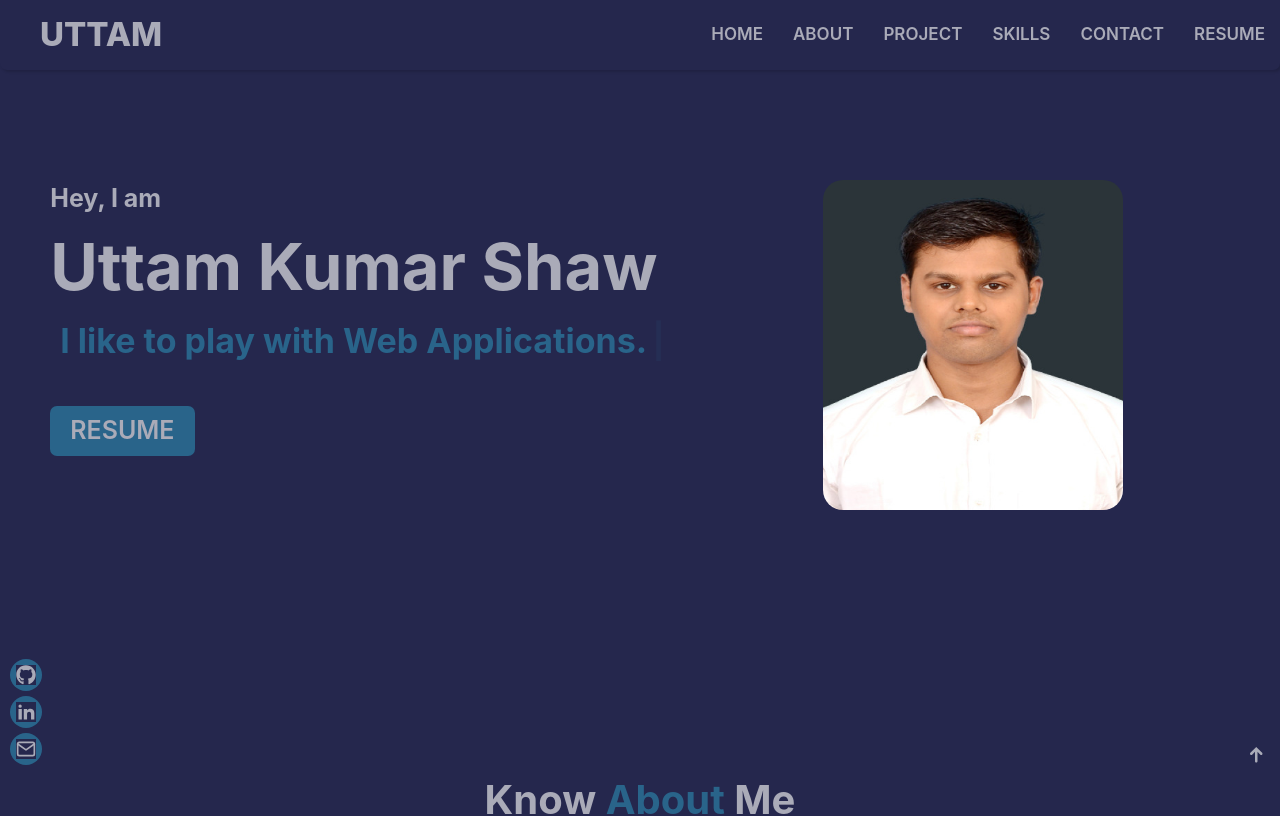
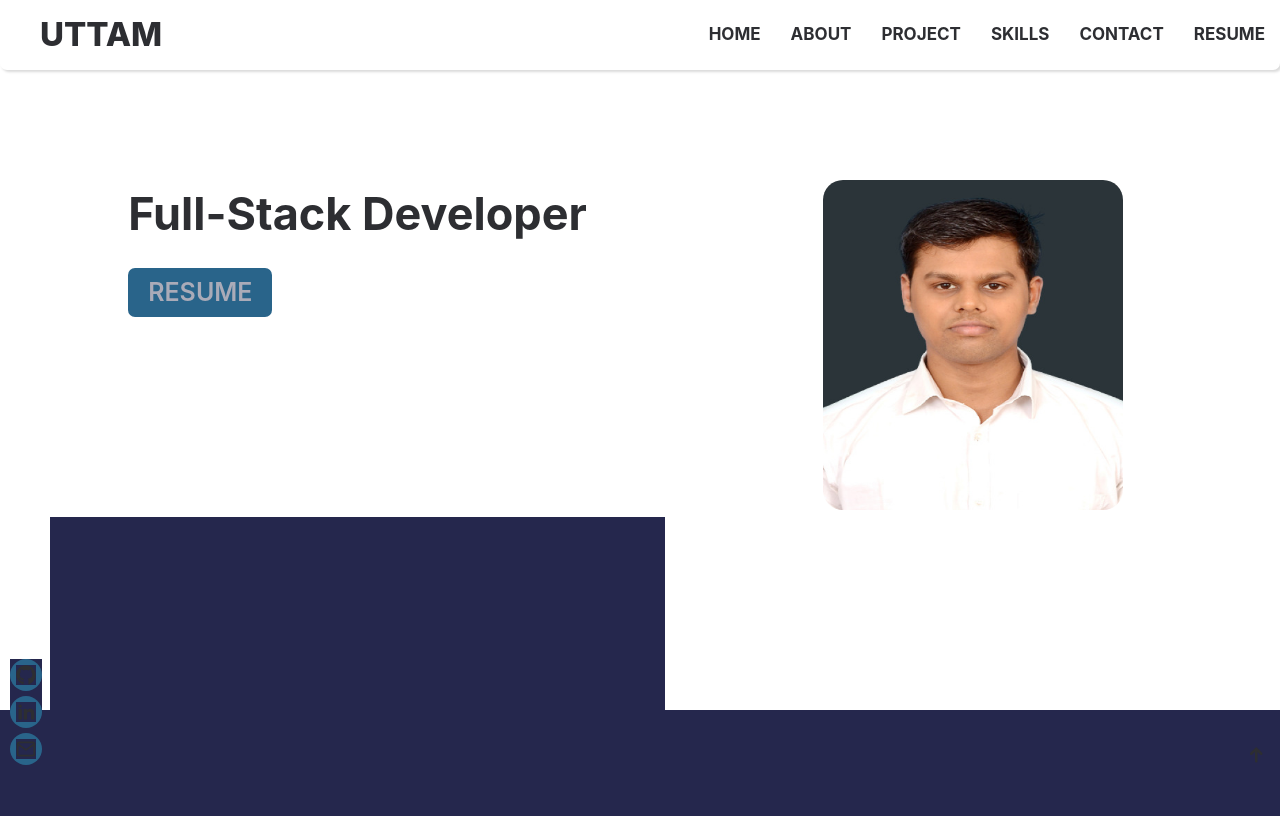
Before and after one commit to uttamkrshaw/portfolio-Templates, a React (Create React App) app: page / in a window 1280 px wide. Shown: the top 816 px of the page. Built offline with nearby package versions, Linux system fonts and the light colour scheme.

Commit message:
Testin new Portfolio design

```diff
--- a/src/App.css
+++ b/src/App.css
@@ -14,7 +14,7 @@
 }
 
 .App-header {
-  background-color: #282c34;
+  background-color: #fff;
   min-height: 100vh;
   display: flex;
   flex-direction: column;
@@ -25,7 +25,7 @@
 }
 
 .App-link {
-  color: #61dafb;
+  color: white;
 }
 
 @keyframes App-logo-spin {
--- a/src/App.js
+++ b/src/App.js
@@ -12,15 +12,13 @@ function App() {
     return (
         <div>
             <Navbar/>
-            <Home/>
-            <About/>
+            <Home/> {/* <About/>
             <Projects/>
             <Skills/>
             <SoftSkills/>
             <Github/>
             <Stars/>
-            <Contact/>
-        </div>
+            <Contact/> */} </div>
     );
 }
 export default App;
--- a/src/Components/Calendar/Stars.jsx
+++ b/src/Components/Calendar/Stars.jsx
@@ -21,12 +21,11 @@ const Default = ({ children }) => {
 };
 
 export const Stars = () => {
-  const { colorMode, toggleColorMode } = useColorMode();
   return (
     <div
       className="stars_container"
       style={{
-        backgroundColor: colorMode === "light" ? "#25274D" : "#25274D",
+        backgroundColor:"#FFFFFF",
       }}
     >
       <div className="main_box">
--- a/src/Components/Contacts/Contact.jsx
+++ b/src/Components/Contacts/Contact.jsx
@@ -7,7 +7,6 @@ import React, { useRef } from "react";
 import emailjs from "@emailjs/browser";
 
 export const Contact = () => {
-  const { colorMode, toggleColorMode } = useColorMode();
   const form = useRef();
 
   const sendEmail = (e) => {
@@ -33,7 +32,7 @@ export const Contact = () => {
   return (
     <div
       style={{
-        backgroundColor: colorMode == "light" ? "#25274D" : "#25274D",
+        backgroundColor:"#FFFFFF",
 
       }}
       className="contact_container"
--- a/src/Components/Home/Home.css
+++ b/src/Components/Home/Home.css
@@ -4,7 +4,12 @@
   margin: 0;
   padding: 0;
   box-sizing: border-box;
-  color: #AAABB8;
+  color: #2D2E32;
+  ;
+}
+
+#home {
+  background-color: white;
 }
 
 body {
@@ -16,6 +21,7 @@ body {
 
 .home_Container {
   padding: 50px 0px 0px 50px;
+  background-color: white;
 }
 
 .home_Container_box {
@@ -23,14 +29,16 @@ body {
   justify-content: center;
   align-items: center;
   padding: 130px 0 200px 0;
+  background-color: white;
 }
 
 .home_box_img {
   height: 330px;
   width: 300px;
+  cursor: pointer;
+  background-color: white;
+}
 
-  cursor: pointer;
-}
 .home_box_img img {
   height: 100%;
   width: 100%;
@@ -38,15 +46,20 @@ body {
 }
 
 /* ------------------------ Home text--------------------------- */
+.home_box_content {
+  background-color: white;
+}
 
 .home_box_content h6 {
   font-size: 25px;
   font-weight: 700;
+  background-color: white;
 }
 
-.home_box_content h4 {
-  font-size: 65px;
+.home_box_content h5 {
+  font-size: 45px;
   font-weight: 700;
+  background-color: white;
 }
 
 .full {
@@ -59,11 +72,13 @@ body {
   margin-top: -20px;
   font-weight: 700;
 }
+
 .home_box_content span {
   font-weight: 700;
   color: #29648A;
   margin: 0 0 20px 5px;
 }
+
 .home_box_content button {
   font-size: 25px;
   font-weight: 600;
@@ -73,6 +88,7 @@ body {
   border-radius: 7px;
   margin-top: 20px;
 }
+
 .home_box_content button:hover {
   background-color: #2E9CCA;
   color: #AAABB8;
@@ -87,6 +103,7 @@ body {
   bottom: 30px;
   left: 10px;
 }
+
 .header_ul li {
   background-color: #29648A;
   color: #AAABB8;
@@ -117,6 +134,7 @@ body {
   font-size: 30px;
   font-weight: 700;
 }
+
 .home_up_arrow:hover {
   /* border: 1px solid #e4002b; */
   color: #29648A;
@@ -144,6 +162,7 @@ html {
   margin-top: -20px;
   font-weight: 700;
 }
+
 .home_Container_box_tablet span {
   font-weight: 700;
   color: #AAABB8;
@@ -163,6 +182,7 @@ html {
   cursor: pointer;
   margin: -40px 0;
 }
+
 .home_box_img_tablet img {
   height: 100%;
   width: 100%;
@@ -187,12 +207,14 @@ html {
   font-size: 30px;
   font-weight: 700;
 }
+
 .home_box_content_tablet span {
   font-size: 30px;
   font-weight: 700;
   color: #AAABB8;
   margin: 0 0 15px 5px;
 }
+
 .home_box_content_tablet button {
   font-size: 25px;
   font-weight: 600;
@@ -202,6 +224,7 @@ html {
   border-radius: 7px;
   margin-top: 20px;
 }
+
 .home_box_content_tablet button:hover {
   background-color: #fff;
   color: #AAABB8;
@@ -226,6 +249,7 @@ html {
   width: 300px;
   cursor: pointer;
 }
+
 .home_box_img_mobile img {
   height: 100%;
   width: 100%;
@@ -256,12 +280,14 @@ html {
   font-size: 23px;
   font-weight: 700;
 }
+
 .home_box_content_mobile span {
   font-size: 20px;
   font-weight: 700;
   color: #AAABB8;
   margin-left: 5px;
 }
+
 .home_box_content_mobile button {
   font-size: 25px;
   font-weight: 600;
@@ -271,6 +297,7 @@ html {
   border-radius: 7px;
   margin-top: 20px;
 }
+
 .home_box_content_mobile button:hover {
   background-color: #fff;
   color: #AAABB8;
--- a/src/Components/Home/Home.jsx
+++ b/src/Components/Home/Home.jsx
@@ -29,7 +29,6 @@ const Default = ({ children }) => {
 };
 
 export const Home = () => {
-  const { colorMode, toggleColorMode } = useColorMode();
   const resumeOpen = () => {
     window.open(UttamKumarShawResume);
   };
@@ -38,20 +37,19 @@ export const Home = () => {
       <Desktop>
         <div
           style={{
-            backgroundColor: colorMode == "light" ? "#25274D" : "#25274D",
+            backgroundColor: "#FFFFFF",
           }}
           className="home_Container"
           id="home"
         >
-          <SimpleGrid columns={[1, 1, 1, 2]}>
+          <SimpleGrid columns={[1, 1, 1, 2]} style={{ backgroundColor: 'white' }}>
             <Box height="auto">
               <div className="home_Container_box">
                 <div className="home_box_content">
-                  <h6>Hey, I am </h6>
-                  <h4 id="user-detail-name">Uttam Kumar Shaw</h4>
+                  {/* <h6>Hey, I am </h6> */}
+                  <h5 id="user-detail-name">Full-Stack Developer</h5>
                   <div className="full">
-                    <p></p>
-                    <span>
+                    {/* <span>
                       <Typewriter
                         options={{
                           strings: [
@@ -62,7 +60,7 @@ export const Home = () => {
                           loop: true,
                         }}
                       />
-                    </span>
+                    </span> */}
                   </div>
                   <button
                   // id="resume-button-2"
@@ -98,7 +96,6 @@ export const Home = () => {
                   <img
                     className="home-img"
                     style={{ borderRadius: "20px" }}
-                    //src="https://avatars.githubusercontent.com/u/112754761?s=400&u=34585d279e84f196235a079ea6e84bfa9e2cfe19&v=4"
                     src={profile}
                     alt="Profile_image"
                   />
@@ -151,7 +148,7 @@ export const Home = () => {
       <Tablet>
         <div
           style={{
-            backgroundColor: colorMode == "light" ? "#25274D" : "#25274D",
+            backgroundColor: "#FFFFFF",
           }}
           className="home_Container_tablet"
           id="home"
@@ -262,7 +259,7 @@ export const Home = () => {
       <Mobile>
         <div
           style={{
-            backgroundColor: colorMode == "light" ? "#25274D" : "#25274D",
+            backgroundColor: "#FFFFFF",
             // backgroundColor: colorMode == "dark" ? "#edf2f8" : "#1a202c",
           }}
           className="home_Container_mobile"
--- a/src/Components/Navbar/Navbar.css
+++ b/src/Components/Navbar/Navbar.css
@@ -4,29 +4,28 @@
   margin: 0;
   padding: 0;
   box-sizing: border-box;
-  color: #AAABB8;
-
+  color: #2D2E32;
 }
 
 body {
   font-family: "Poppins", sans-serif;
 }
+
 html {
   scroll-behavior: smooth;
 }
 
 .navbar {
+  color: #fff;
   border-radius: 7px !important;
   margin: 0%;
   padding: 0%;
-  /* border: 6px solid rgb(240, 19, 11); */
   border-bottom: none !important;
   height: 70px;
   width: 100%;
   position: fixed;
   z-index: 1;
   box-shadow: rgba(0, 0, 0, 0.15) 1.95px 1.95px 2.6px;
-  /* box-shadow: rgba(0, 0, 0, 0.25) 0px 54px 55px, rgba(0, 0, 0, 0.12) 0px -12px 30px, rgba(0, 0, 0, 0.12) 0px 4px 6px, rgba(0, 0, 0, 0.17) 0px 12px 13px, rgba(0, 0, 0, 0.09) 0px -3px 5px; */
 }
 
 .navbar_container {
@@ -34,6 +33,11 @@ html {
   display: flex;
   align-items: center;
   justify-content: space-between;
+  background-color: white;
+}
+
+.navbar_left {
+  background-color: white;
 }
 
 .navbar_left_logo {
@@ -41,11 +45,15 @@ html {
   justify-content: center;
   align-items: center;
   margin-left: 40px;
+  background-color: white;
 }
+
 .navbar_left_logo h2 {
   font-weight: 800;
   font-size: 33px;
+  background-color: white;
 }
+
 .navbar_left_logo span {
   color: #2E9CCA;
 }
@@ -54,19 +62,24 @@ html {
   display: flex;
   list-style-type: none;
   align-items: center;
+  background-color: white;
+}
+
+.navbar_right li {
+  background-color: white;
 }
 
 .navbar_right li a,
 button {
   text-decoration: none;
-  font-weight: 600;
+  font-weight: 700;
   font-size: 17px;
   padding: 0 15px;
+  background-color: white;
 }
 
 .navbar_right a:hover {
-  background-color: #464866;
-  color: #fff;
+  color: blue;
   padding: 10px 15px;
   border-radius: 10px;
 }
@@ -76,7 +89,7 @@ button {
 .Ultablet {
   list-style: none;
   margin-top: 30px;
-  color: #AAABB8;
+  color: white;
 }
 
 .Ultablet li {
@@ -90,5 +103,5 @@ button {
   cursor: pointer;
   height: 80px;
   width: 100%;
-  background-color: #464866;
+  background-color: blue;
 }
--- a/src/Components/Navbar/Navbar.jsx
+++ b/src/Components/Navbar/Navbar.jsx
@@ -41,7 +41,6 @@ const Default = ({ children }) => {
 };
 
 export const Navbar = () => {
-  const { colorMode, toggleColorMode } = useColorMode();
   const { isOpen, onOpen, onClose } = useDisclosure();
   const btnRef = React.useRef();
 
@@ -50,14 +49,9 @@ export const Navbar = () => {
       {/* --------------------------Desktop--------------------------------------- */}
       <Desktop>
         <Box>
-          <div
-            style={{
-              backgroundColor: colorMode == "light" ? "#25274D" : "#25274D",
-            }}
-            className="navbar"
-            id="NavbarId"
-          >
-            <div>
+          <div style={{ backgroundColor: "#FFFFFF" }}
+            className="navbar" id="NavbarId">
+            <div className="main">
               <div className="navbar_container">
                 <ul className="navbar_left">
                   <div className="navbar_left_logo">
@@ -65,7 +59,6 @@ export const Navbar = () => {
                       <a href="#">
                         {" "}
                         UTTAM
-                        {/* <span>NIA</span> */}
                       </a>
                     </h2>
                   </div>
@@ -110,13 +103,6 @@ export const Navbar = () => {
                       RESUME
                     </a>
                   </li>
-                  {/* <li>
-                    <IconButton
-                      icon={colorMode == "light" ? <FaMoon /> : <FaSun />}
-                      isRound="true"
-                      onClick={toggleColorMode}
-                    ></IconButton>
-                  </li> */}
                 </ul>
               </div>
             </div>
@@ -128,7 +114,7 @@ export const Navbar = () => {
         <Box>
           <div
             style={{
-              backgroundColor: colorMode == "light" ? "#25274D" : "#25274D",
+              backgroundColor: "#FFFFFF",
             }}
             className="navbar"
             id="NavbarId"
@@ -163,12 +149,7 @@ export const Navbar = () => {
                       finalFocusRef={btnRef}
                     >
                       <DrawerOverlay />
-                      <DrawerContent
-                        style={{
-                          backgroundColor:
-                            colorMode == "light" ? "#AAABB8" : "#AAABB8",
-                        }}
-                      >
+                      <DrawerContent style={{ backgroundColor: "#AAABB8" }}>
                         <DrawerCloseButton fontSize="30px" />
 
                         <DrawerBody textAlign="center">
@@ -220,20 +201,6 @@ export const Navbar = () => {
                       </DrawerContent>
                     </Drawer>
                   </div>
-
-                  {/* <div className="colormode">
-                    <IconButton
-                      icon={
-                        colorMode == "light" ? (
-                          <FaMoon size="35px" />
-                        ) : (
-                          <FaSun size="35px" />
-                        )
-                      }
-                      isRound="true"
-                      onClick={toggleColorMode}
-                    ></IconButton>
-                  </div> */}
                 </Flex>
               </div>
             </div>
@@ -245,7 +212,7 @@ export const Navbar = () => {
         <Box>
           <div
             style={{
-              backgroundColor: colorMode == "light" ? "#25274D" : "#25274D",
+              backgroundColor: "#FFFFFF",
             }}
             className="navbar"
             id="NavbarId"
@@ -256,7 +223,6 @@ export const Navbar = () => {
                   <div className="navbar_left_logo">
                     <h2>
                       UTTAM
-                      {/* <span>NIA</span> */}
                     </h2>
                   </div>
                 </ul>
@@ -280,12 +246,7 @@ export const Navbar = () => {
                       finalFocusRef={btnRef}
                     >
                       <DrawerOverlay />
-                      <DrawerContent
-                        style={{
-                          backgroundColor:
-                            colorMode == "light" ? "#464866" : "#464866",
-                        }}
-                      >
+                      <DrawerContent style={{ backgroundColor: "white" }}>
                         <DrawerCloseButton fontSize="30px" />
 
                         <DrawerBody textAlign="center">
@@ -323,7 +284,7 @@ export const Navbar = () => {
                                 download="UttamKumarShawResume"
                                 target="_blank"
                               >
-                              RESUME
+                                RESUME
                               </a>
                             </li>
                           </ul>
--- a/src/Components/Projects/Projects.jsx
+++ b/src/Components/Projects/Projects.jsx
@@ -15,7 +15,7 @@ export const Projects = () => {
       id="projects"
       className="project_main_container"
       style={{
-        backgroundColor: colorMode === "light" ? "#25274D" : "#25274D",
+        backgroundColor:"#FFFFFF",
       }}
     >
       <div className="project_container">
--- a/src/Components/Skills/SoftSkills.jsx
+++ b/src/Components/Skills/SoftSkills.jsx
@@ -11,12 +11,11 @@ import dsa from "../Images/skills/dsa.png";
 import Project_Management from "../Images/skills/projectManagement.png";
 
 export const SoftSkills = () => {
-  const { colorMode, toggleColorMode } = useColorMode();
   return (
     <div
       className="main_container"
       style={{
-        backgroundColor: colorMode === "light" ? "#25274D" : "#25274D",
+        backgroundColor:"#FFFFFF",
       }}
     >
       <div className="softskills_container">
--- a/src/index.js
+++ b/src/index.js
@@ -3,12 +3,12 @@ import ReactDOM from "react-dom/client";
 
 import App from "./App";
 
-import { ChakraProvider, ColorModeScript } from "@chakra-ui/react";
+import { ChakraProvider} from "@chakra-ui/react";
 
 const root = ReactDOM.createRoot(document.getElementById("root"));
 root.render(
   <ChakraProvider>
-    <ColorModeScript initialColorMode="light"></ColorModeScript>
     <App />
   </ChakraProvider>
 );
+{/* <ColorModeScript initialColorMode="light"></ColorModeScript> */}
```
Lines whose indentation alone changed are shown as unchanged.
